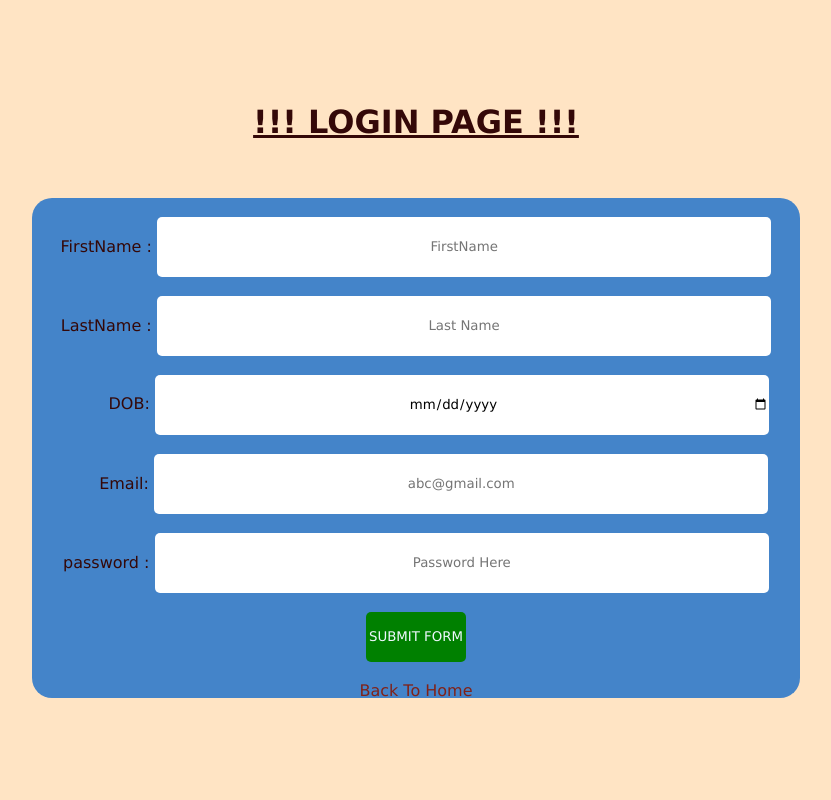
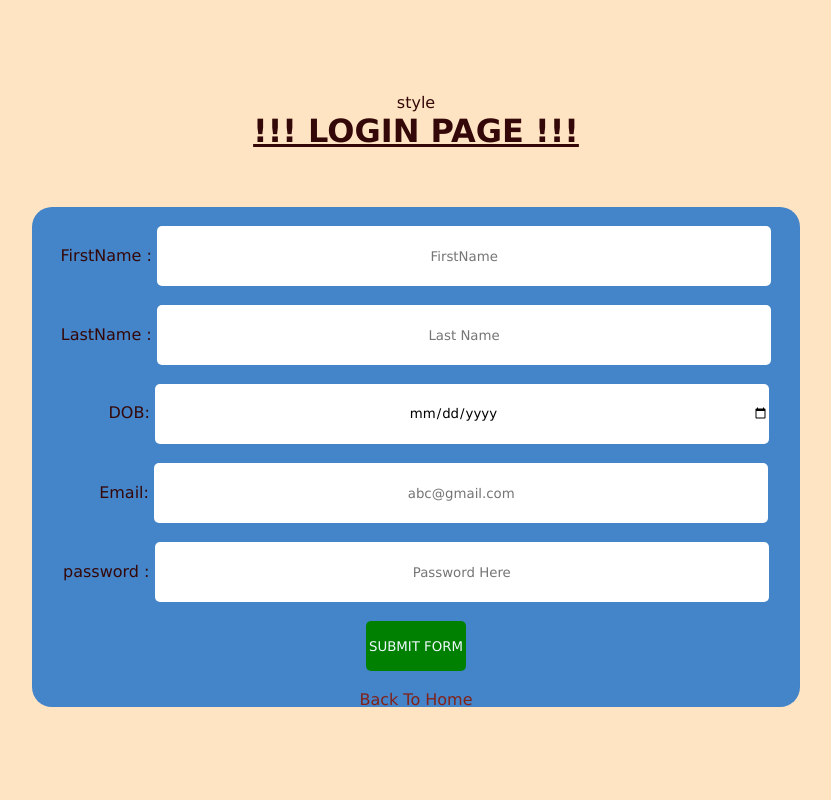
Before and after one commit to rakheshr2005/PROJECT, a Django app: page /login/ in a window 1280 px wide. Shown: the whole page, without its empty margins (224-1055 px from the left). Run offline with Django 5.2, Linux system fonts and the light colour scheme.

Commit message:
saved some changes that were unsaved during last commit

```diff
--- a/app1/templates/app1/login.html
+++ b/app1/templates/app1/login.html
@@ -7,6 +7,7 @@
     <title>PAGE-LOGIN</title>
     <link rel="stylesheet" href="{% static 'app1/css/login.css' %}">
   </head>
+  style
   <body>
     <h1>
       <u><b> !!! LOGIN PAGE !!!</b></u>
```
